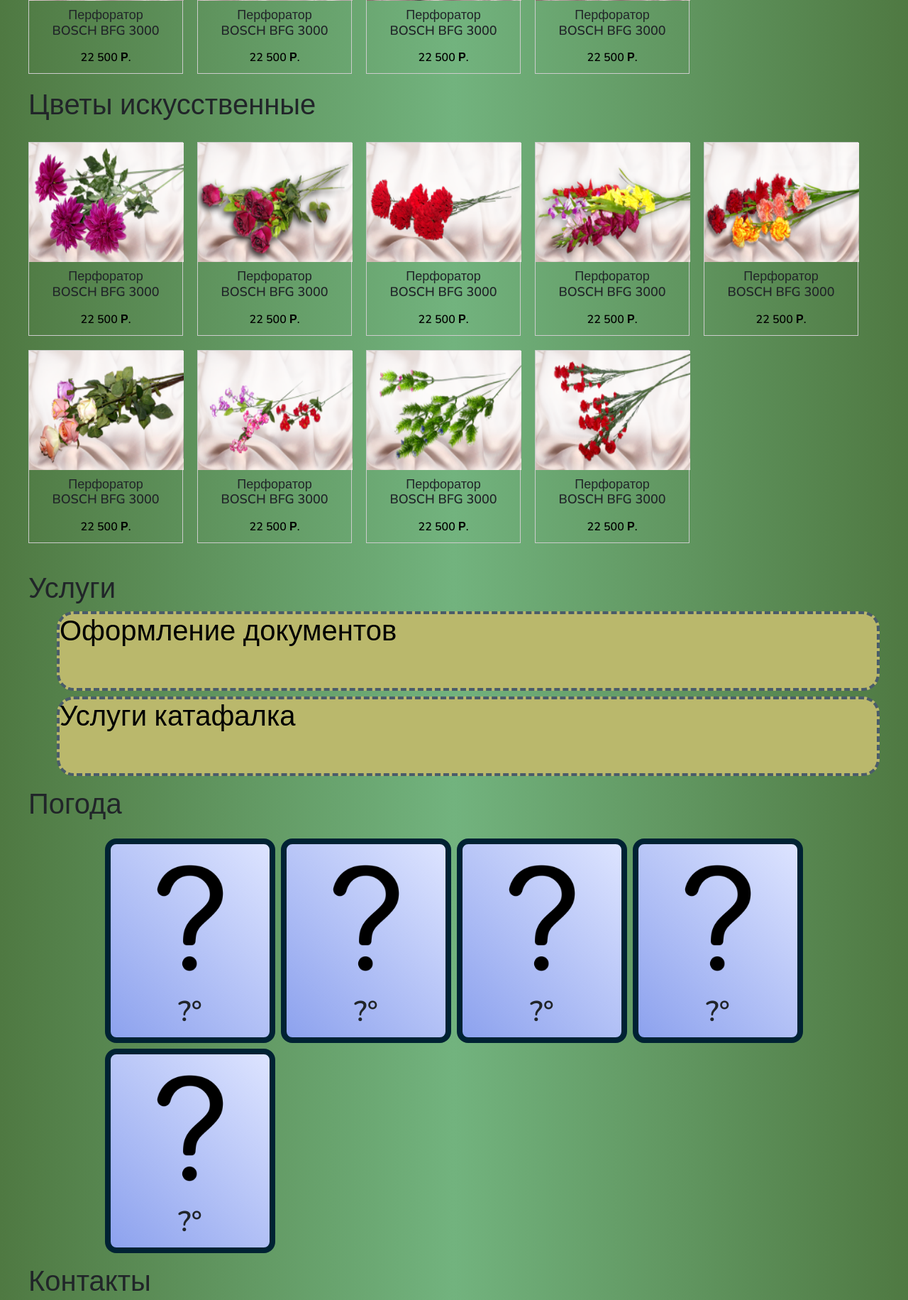
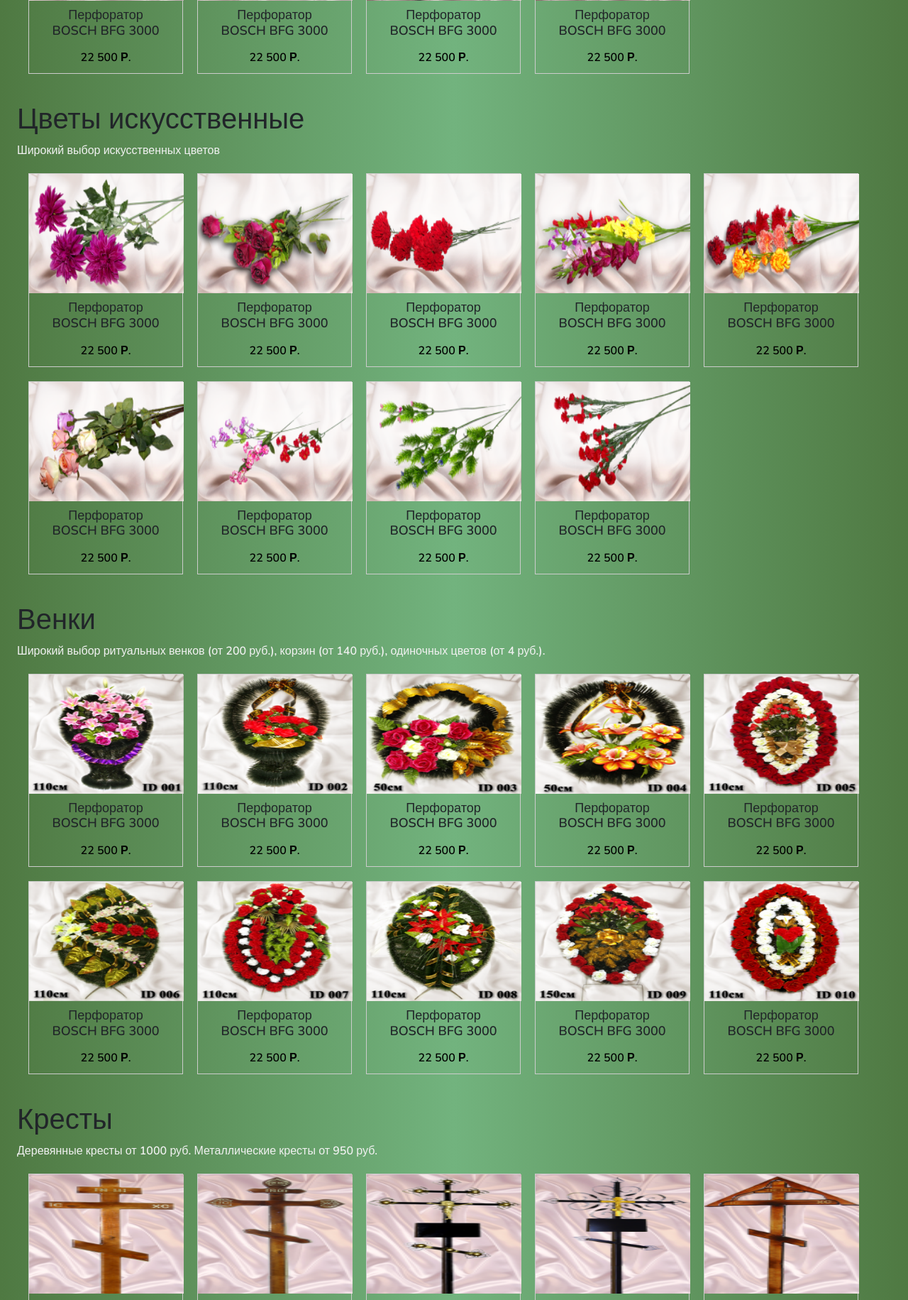
Before and after one commit to nikorai-prog/Website, a Flask app: template templates/index.html in a window 1280 px wide. Shown: the part 1474-3305 px from the top of the page at 71% size. Run offline with Flask 3, Linux system fonts and the light colour scheme; the template is opened without the code that fills it, so the values that code supplies are empty; parts of the project's set-up code (start-up, migrations or seed data) failed here and were passed over; some libraries are stand-ins or nearby versions.

Commit message:
продукция ( цветы)

```diff
--- a/templates/index.html
+++ b/templates/index.html
@@ -89,6 +89,7 @@
     <h1 class="title">Перфоратор BOSCH BFG 3000</h1>
     <div class="discount">22 500 Р.</div>
   </article>
+       </div>
            <h1> Цветы искусственные </h1>
        <p> Широкий выбор искусственных цветов
        </p>
@@ -156,7 +157,123 @@
     <h1 class="title">Перфоратор BOSCH BFG 3000</h1>
     <div class="discount">22 500 Р.</div>
   </article>
+           </div>
+           <h1> Венки </h1>
+       <p> Широкий выбор ритуальных венков (от 200 руб.), корзин (от 140 руб.), одиночных цветов (от 4 руб.).
+       </p>
+       <div class="catalog-items">
+  <article class="catalog-item">
+    <div class="catalog-item-image">
+      <img width="218" height="168" src="static/products/wreath1.png">
+    </div>
+    <h1 class="title">Перфоратор BOSCH BFG 3000</h1>
+    <div class="discount">22 500 Р.</div>
+  </article>
+  <article class="catalog-item">
+    <div class="catalog-item-image">
+      <img width="218" height="168" src="static/products/wreath2.png">
+    </div>
+    <h1 class="title">Перфоратор BOSCH BFG 3000</h1>
+    <div class="discount">22 500 Р.</div>
+  </article>
+  <article class="catalog-item">
+    <div class="catalog-item-image">
+      <img width="218" height="168" src="static/products/wreath3.png">
+    </div>
+    <h1 class="title">Перфоратор BOSCH BFG 3000</h1>
+    <div class="discount">22 500 Р.</div>
+  </article>
+  <article class="catalog-item">
+    <div class="catalog-item-image">
+      <img width="218" height="168" src="static/products/wreath4.png">
+    </div>
+    <h1 class="title">Перфоратор BOSCH BFG 3000</h1>
+    <div class="discount">22 500 Р.</div>
+  </article>
+  <article class="catalog-item">
+    <div class="catalog-item-image">
+      <img width="218" height="168" src="static/products/wreath5.png">
+    </div>
+    <h1 class="title">Перфоратор BOSCH BFG 3000</h1>
+    <div class="discount">22 500 Р.</div>
+  </article>
+  <article class="catalog-item">
+    <div class="catalog-item-image">
+      <img width="218" height="168" src="static/products/wreath6.png">
+    </div>
+    <h1 class="title">Перфоратор BOSCH BFG 3000</h1>
+    <div class="discount">22 500 Р.</div>
+  </article>
+  <article class="catalog-item">
+    <div class="catalog-item-image">
+      <img width="218" height="168" src="static/products/wreath7.png">
+    </div>
+    <h1 class="title">Перфоратор BOSCH BFG 3000</h1>
+    <div class="discount">22 500 Р.</div>
+  </article>
+  <article class="catalog-item">
+    <div class="catalog-item-image">
+      <img width="218" height="168" src="static/products/wreath8.png">
+    </div>
+    <h1 class="title">Перфоратор BOSCH BFG 3000</h1>
+    <div class="discount">22 500 Р.</div>
+  </article>
+   <article class="catalog-item">
+    <div class="catalog-item-image">
+      <img width="218" height="168" src="static/products/wreath9.png">
+    </div>
+    <h1 class="title">Перфоратор BOSCH BFG 3000</h1>
+    <div class="discount">22 500 Р.</div>
+  </article>
+           <article class="catalog-item">
+    <div class="catalog-item-image">
+      <img width="218" height="168" src="static/products/wreath10.png">
+    </div>
+    <h1 class="title">Перфоратор BOSCH BFG 3000</h1>
+    <div class="discount">22 500 Р.</div>
+  </article>
 </div>
+<h1> Кресты </h1>
+       <p> Деревянные кресты от 1000 руб.
+           Металлические кресты от 950 руб.
+       </p>
+       <div class="catalog-items">
+  <article class="catalog-item">
+    <div class="catalog-item-image">
+      <img width="218" height="168" src="static/products/cross1.png">
+    </div>
+    <h1 class="title">Перфоратор BOSCH BFG 3000</h1>
+    <div class="discount">22 500 Р.</div>
+  </article>
+  <article class="catalog-item">
+    <div class="catalog-item-image">
+      <img width="218" height="168" src="static/products/cross2.png">
+    </div>
+    <h1 class="title">Перфоратор BOSCH BFG 3000</h1>
+    <div class="discount">22 500 Р.</div>
+  </article>
+  <article class="catalog-item">
+    <div class="catalog-item-image">
+      <img width="218" height="168" src="static/products/cross3.png">
+    </div>
+    <h1 class="title">Перфоратор BOSCH BFG 3000</h1>
+    <div class="discount">22 500 Р.</div>
+  </article>
+  <article class="catalog-item">
+    <div class="catalog-item-image">
+      <img width="218" height="168" src="static/products/cross4.png">
+    </div>
+    <h1 class="title">Перфоратор BOSCH BFG 3000</h1>
+    <div class="discount">22 500 Р.</div>
+  </article>
+  <article class="catalog-item">
+    <div class="catalog-item-image">
+      <img width="218" height="168" src="static/products/cross5.png">
+    </div>
+    <h1 class="title">Перфоратор BOSCH BFG 3000</h1>
+    <div class="discount">22 500 Р.</div>
+  </article>
+       </div>
     <!-- Услуги -->
     <div class="service" id="service">
         <h1>Услуги</h1>
```
